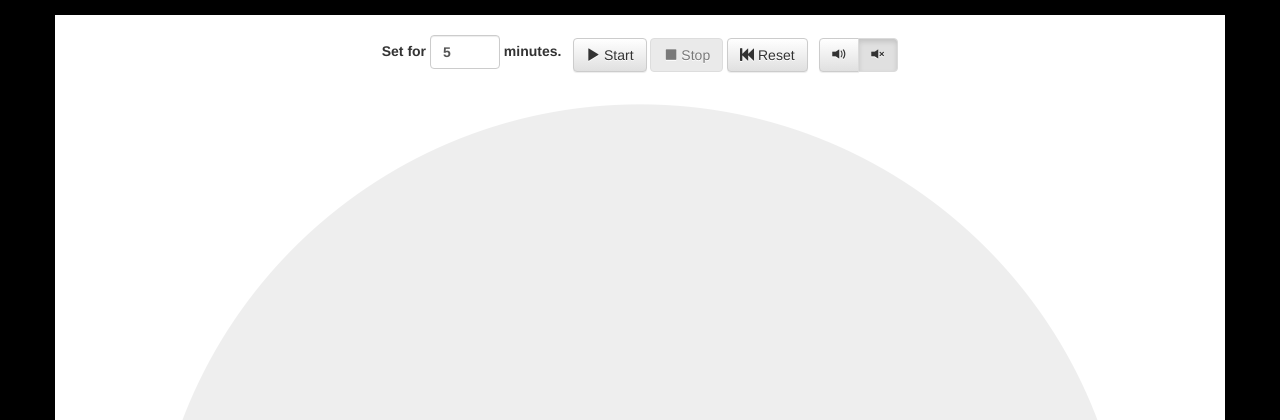
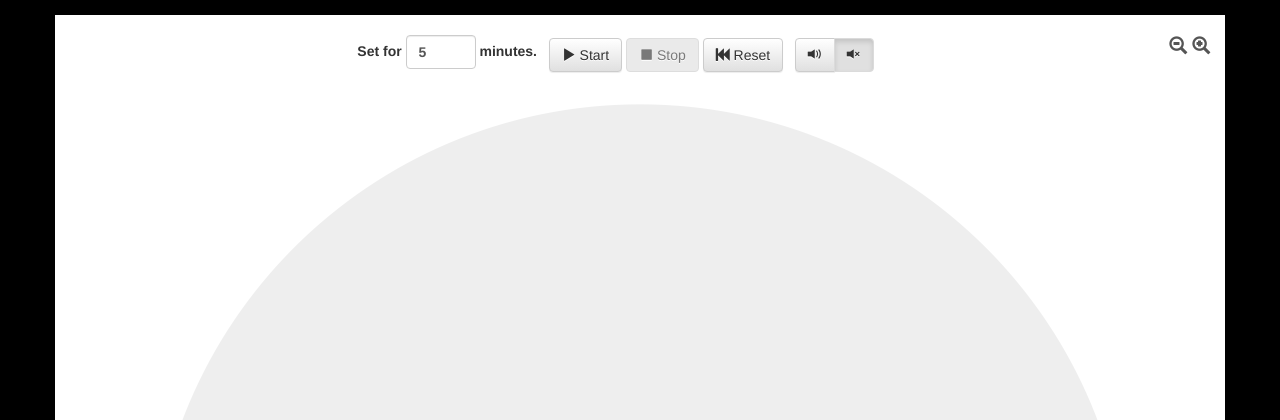
Before and after one commit to ivovh/countdowntimer, a PHP site: page /index.html in a window 1280 px wide. Shown: the top 420 px of the page. Run offline with PHP 8.4, Linux system fonts and the light colour scheme.

Commit message:
Added zoom buttons

```diff
--- a/css/main.css
+++ b/css/main.css
@@ -25,3 +25,7 @@ canvas {
 a:link, a:visited {
   color: #555555;
 }
+
+.larger-text {
+  font-size: large;
+}
--- a/index.html
+++ b/index.html
@@ -51,6 +51,11 @@
         <span class="glyphicon glyphicon-volume-off"></span>
       </label>
     </div>
+    &nbsp;
+    <div class="pull-right larger-text">
+      <a href="javascript:void(0);" id="zoom_out"><span class="glyphicon glyphicon-zoom-out"></span></a>
+      <a href="javascript:void(0);" id="zoom_in"><span class="glyphicon glyphicon-zoom-in"></span></a>
+    </div>
   </form>
 
   <canvas class="img-responsive center-block" id="timerCanvas" width="1000px" height="1000px">
--- a/js/main.js
+++ b/js/main.js
@@ -61,6 +61,8 @@ var stopButton = document.getElementById("stop");
 var resetButton = document.getElementById("reset");
 var soundOnButton = document.getElementById("sound_on");
 var soundOnLabel = document.getElementById("sound_on_lbl");
+var zoomOutButton = document.getElementById("zoom_out");
+var zoomInButton = document.getElementById("zoom_in");
 
 var myTimer;
 
@@ -135,12 +137,32 @@ function soundOn() {
   playSound(); // iOS: will load the sound so that it can play later when timer expires
 }
 
+function zoomOut() {
+  var canvas = document.getElementById("timerCanvas");
+  canvas.height = canvas.height - 50;
+  canvas.width = canvas.width - 50;
+  if (myTimer === undefined || !myTimer.isRunning) {
+    drawReadyTimer();
+  }
+}
+
+function zoomIn() {
+  var canvas = document.getElementById("timerCanvas");
+  canvas.height = canvas.height + 50;
+  canvas.width = canvas.width + 50;
+  if (myTimer === undefined || !myTimer.isRunning) {
+    drawReadyTimer();
+  }
+}
+
 
 minutesInput.onchange = drawReadyTimer;
 startButton.onclick = startTimer;
 stopButton.onclick = stopTimer;
 resetButton.onclick = resetTimer;
 soundOnLabel.onclick = soundOn;
+zoomOutButton.onclick = zoomOut;
+zoomInButton.onclick = zoomIn;
 
 stopButton.disabled = true;
 drawReadyTimer();
```
